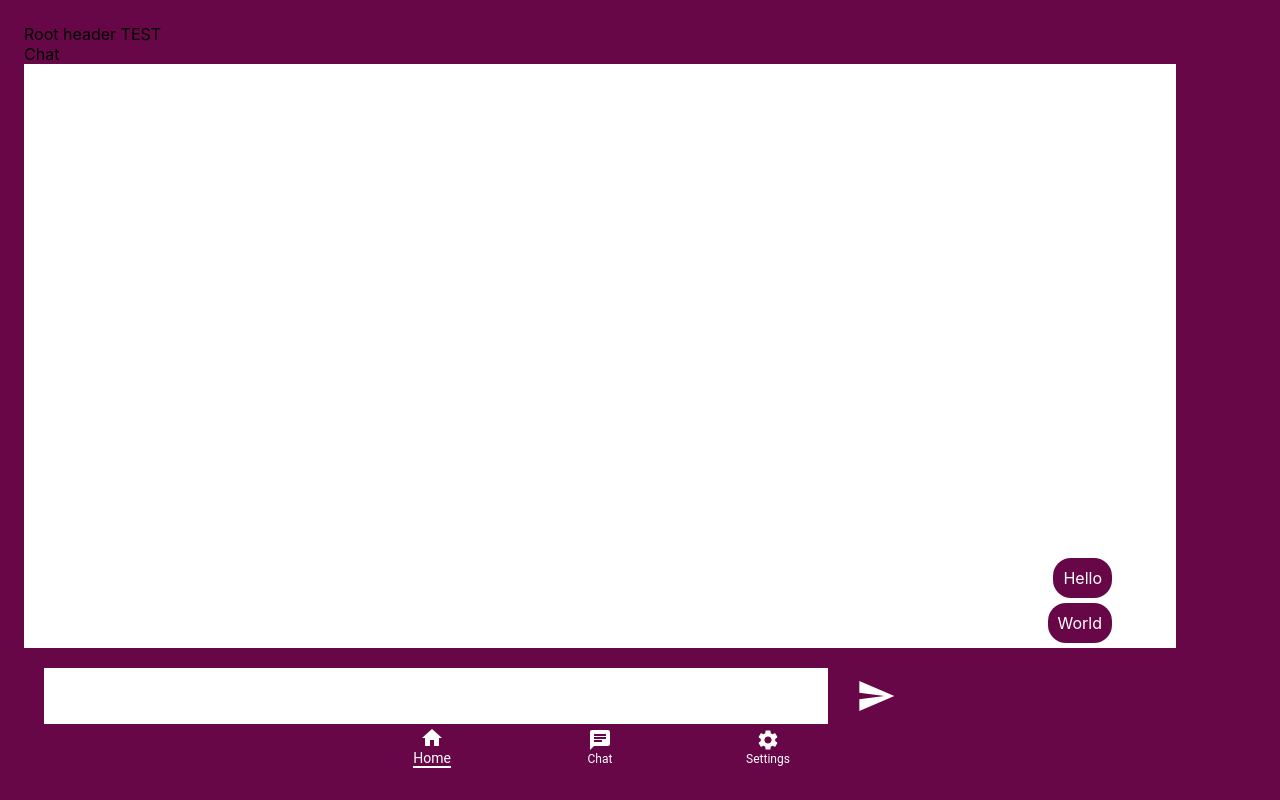
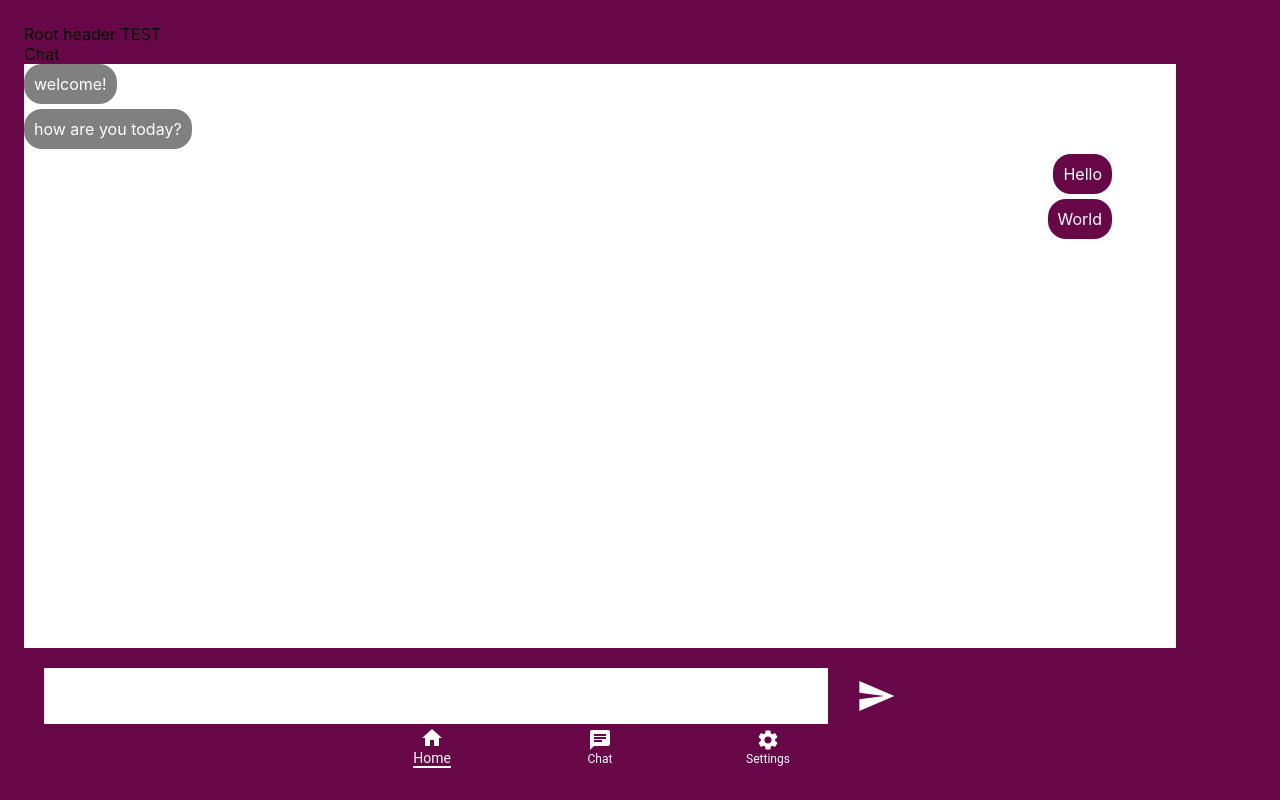
Before and after one commit to JeronAlford44/peak-lifestyle-web, a React (Create React App) app: page /chat in a window 1280 px wide. Built offline with nearby package versions, Linux system fonts and the light colour scheme.

Commit message:
working google firestore for help form

```diff
--- a/src/MainPage/Chat/Chat.tsx
+++ b/src/MainPage/Chat/Chat.tsx
@@ -1,7 +1,7 @@
 import { makeStyles } from '@material-ui/core'
 import { useState } from 'react'
 import Box from '@mui/material/Box'
-import TextField from '@mui/material/TextField'
+
 import SendIcon from '@mui/icons-material/Send'
 
 const useStyles = makeStyles(
@@ -60,11 +60,11 @@ const useStyles = makeStyles(
       backgroundColor: 'white',
       height: '73vh',
       width: '90vw',
-      alignItems: 'flex-end',
-      flexDirection: 'column-reverse',
+
+      flexDirection: 'column',
     },
 
-    chatBubble: {
+    chatUserBubble: {
       borderColor: 'white',
       borderWidth: '5px',
       borderRadius: '18px',
@@ -75,9 +75,26 @@ const useStyles = makeStyles(
       marginRight: '5vw',
       position: 'relative',
       marginBottom: '5px',
+      alignSelf: 'flex-end',
+
 
       color: 'white',
     },
+    chatBotBubble: {
+      borderColor: 'white',
+      borderWidth: '5px',
+      borderRadius: '18px',
+      backgroundColor: 'Grey',
+      flexWrap: 'wrap',
+      maxWidth: '40vw',
+      padding: '10px',
+      marginRight: '5vw',
+      position: 'relative',
+      marginBottom: '5px',
+      alignSelf: 'flex-start',
+
+      color: 'white',
+    }
   }),
   { name: 'App' }
 )
@@ -85,6 +102,8 @@ const useStyles = makeStyles(
 const ChatScreen = () => {
   const [userInput, setUserInput] = useState(['Hello', 'World'])
   const classes = useStyles()
+  const [botInput, setBotInput] = useState(['welcome!', 'how are you today?'])
+  const [botsTurn, setBotsTurn] = useState<boolean>(true)
 
   const [currInput, setCurrInput] = useState('')
 
@@ -98,11 +117,23 @@ const ChatScreen = () => {
     <div>
       <div>Chat</div>
       <div className={classes.chatContainer}>
-        {[...userInput].reverse().map(word => {
+      {[...botInput].map(word => {
           if (word !== '') {
-            return <div className={classes.chatBubble}>{word}</div>
+
+            return (
+
+            <div className={classes.chatBotBubble}>{word}</div>
+
+            )
           }
         })}
+        {[...userInput].map(word => {
+          if (word !== '' ) {
+
+            return <div className={classes.chatUserBubble}>{word}</div>
+          }
+        })}
+
       </div>
       <div className={classes.inputBarContainer}>
         <input
--- a/src/MainPage/Settings/components/ChangeDisplayName.tsx
+++ b/src/MainPage/Settings/components/ChangeDisplayName.tsx
@@ -59,9 +59,9 @@ export default function ChangeDisplayName() {
       }).then(()=> {
         setDisplayName(newName) // update the display name in state
       setNewName('')
-      window.location.reload()
+      // window.location.reload()
 
-      navigate('/settings/change-display-name')
+      // navigate('/settings/change-display-name')
       })
 
     } catch (error) {
@@ -86,7 +86,7 @@ export default function ChangeDisplayName() {
       <div className={classes.nameSection}>
         <div style={{color:'white', marginBottom: '20px'}}>New Display Name</div>
         <input
-          style={{color:'white'}}
+          style={{color:'black', backgroundColor: 'white'}}
           className={classes.nameInput}
           placeholder="Enter new display name here"
           value={newName} // bind the input field to state
--- a/src/MainPage/Settings/components/Help.tsx
+++ b/src/MainPage/Settings/components/Help.tsx
@@ -1,3 +1,89 @@
+import { useState } from "react"
+import { app } from '../../../firebaseConfig'
+import { auth } from '../../../firebaseConfig'
+import { getFirestore } from "firebase/firestore";
+import { doc, setDoc } from "firebase/firestore";
+import { makeStyles } from "@material-ui/core";
+
+const useStyles = makeStyles(
+    theme => ({
+      root: {
+        display: 'flex',
+        flex: 1,
+        flexDirection: 'column',
+        // justifyContent: 'center',
+        // alignItems: 'center',
+        margin: theme.spacing(3),
+        backgroundColor: '#680747',
+        zIndex: 1,
+        width: '95vw',
+        height: '90vh',
+      },
+
+      formContainer: {
+        display: 'flex',
+        position: 'relative',
+        alignItems: 'center',
+        justifyContent: 'center',
+        flexDirection: 'column'
+      }
+    }),
+    { name: 'HelpForms' }
+  )
+
 export default function HelpScreen(){
-    return (<div>Help</div>)
+
+const classes = useStyles()
+
+    const [msgSubject, setMsgSubject] = useState<String>('')
+    const [msgBody, setMsgBody] = useState<String>('')
+    const db = getFirestore(app)
+
+
+    const handleFormSubmit = async() => {
+        const statusUpdate = "time " + new Date(Date.now()).toLocaleTimeString().replaceAll(':', '-');
+        const formData = {
+from: auth.currentUser.email,
+subject: msgSubject,
+body: msgBody
+        }
+        await setDoc(doc(db, "HelpForms", statusUpdate), formData).then(()=>console.log('passed'));
+    }
+    return (
+
+
+
+    <div>
+
+<div style={{color:'black'}}>Please describe the problem you are having or any suggestions on what we could do better</div>
+<form className={classes.formContainer}>
+<input placeholder="Subject"
+onChange={e => {
+setMsgSubject(e.target.value)
+}}
+
+/>
+<textarea placeholder="Describe Problem Here"
+onChange={e => {
+    setMsgBody(e.target.value)
+}}
+
+/>
+
+
+</form>
+<button onClick={handleFormSubmit}
+
+
+
+
+
+>Submit form</button>
+
+
+    </div>
+
+
+
+    )
 }
```
